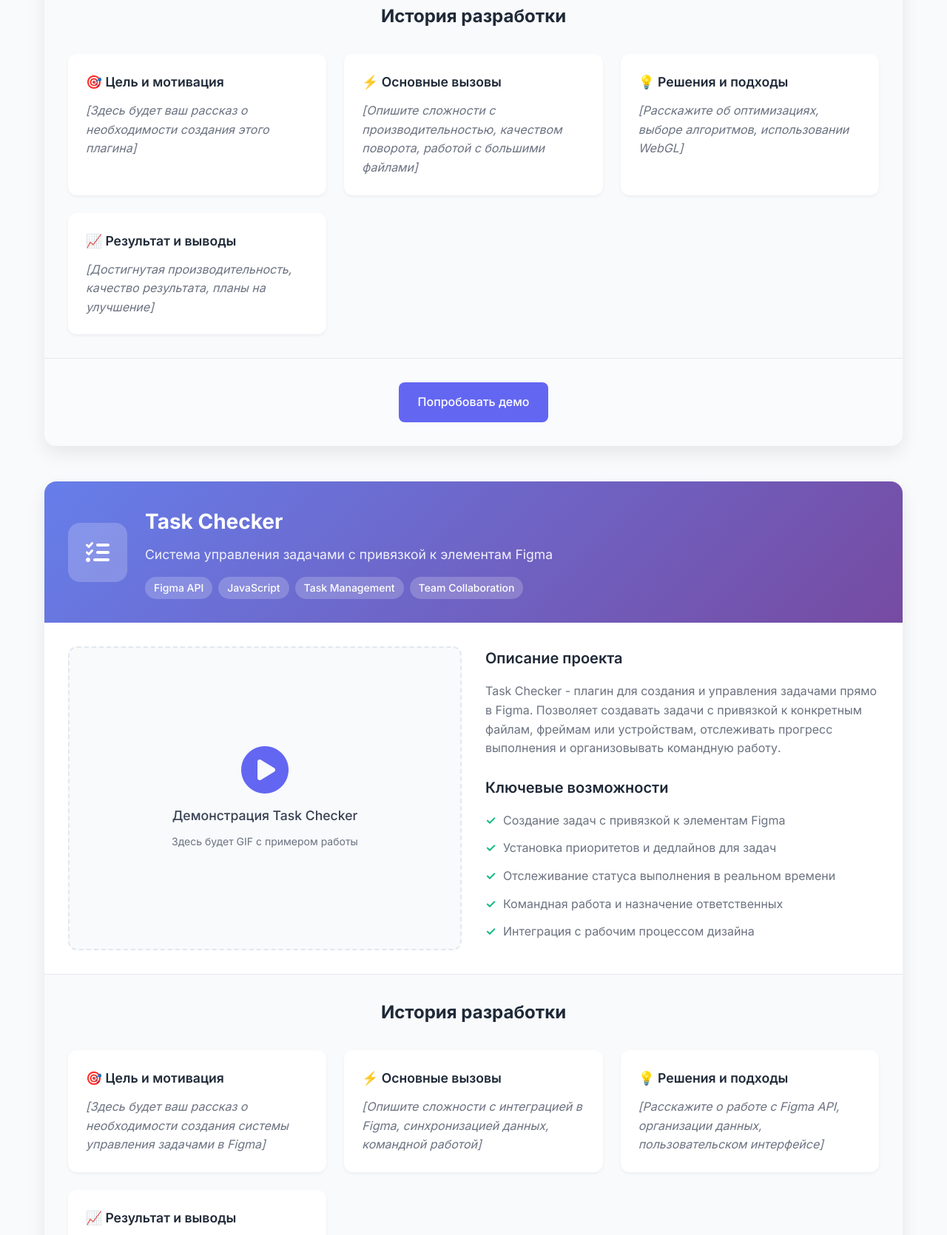
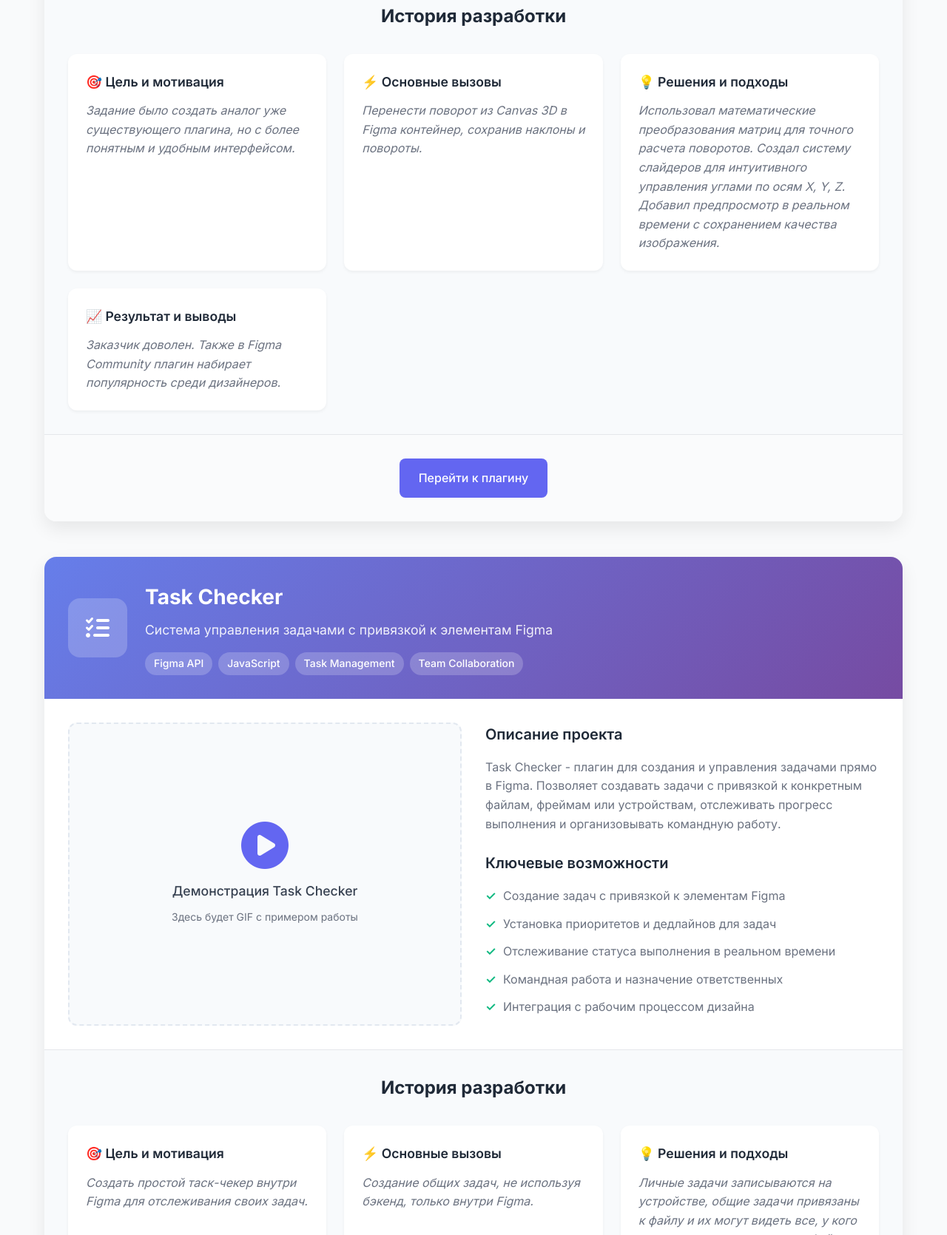
Before and after one commit to senseyko666/portfolio, a website: page index.html in a window 1280 px wide. Shown: the part 7685-9355 px from the top of the page at 74% size. Drawn offline with Linux system fonts and the light colour scheme.

Commit message:
Complete plugin stories: Image Rotation Studio and Task Checker development history, replace demo buttons with real Figma Community links

```diff
--- a/index.html
+++ b/index.html
@@ -194,7 +194,7 @@
                     </div>
                 </div>
 
-                <div class="project-card">
+                <div class="project-card" onclick="scrollToPlugin('task-checker')">
                     <div class="project-image">
                         <i class="fas fa-tasks"></i>
                     </div>
@@ -405,7 +405,7 @@
                 </div>
 
                 <div class="plugin-links">
-                    <a href="#" class="btn btn-primary">Попробовать демо</a>
+                    <a href="https://www.figma.com/community/plugin/1563990267434579741/color-target" target="_blank" class="btn btn-primary">Перейти к плагину</a>
                 </div>
             </div>
 
@@ -456,34 +456,33 @@
                     <div class="story-content">
                         <div class="story-section">
                             <h5>🎯 Цель и мотивация</h5>
-                            <p>[Здесь будет ваш рассказ о необходимости создания этого плагина]</p>
+                            <p>Задание было создать аналог уже существующего плагина, но с более понятным и удобным интерфейсом.</p>
                         </div>
 
                         <div class="story-section">
                             <h5>⚡ Основные вызовы</h5>
-                            <p>[Опишите сложности с производительностью, качеством поворота, работой с большими файлами]
-                            </p>
+                            <p>Перенести поворот из Canvas 3D в Figma контейнер, сохранив наклоны и повороты.</p>
                         </div>
 
                         <div class="story-section">
                             <h5>💡 Решения и подходы</h5>
-                            <p>[Расскажите об оптимизациях, выборе алгоритмов, использовании WebGL]</p>
+                            <p>Использовал математические преобразования матриц для точного расчета поворотов. Создал систему слайдеров для интуитивного управления углами по осям X, Y, Z. Добавил предпросмотр в реальном времени с сохранением качества изображения.</p>
                         </div>
 
                         <div class="story-section">
                             <h5>📈 Результат и выводы</h5>
-                            <p>[Достигнутая производительность, качество результата, планы на улучшение]</p>
+                            <p>Заказчик доволен. Также в Figma Community плагин набирает популярность среди дизайнеров.</p>
                         </div>
                     </div>
                 </div>
 
                 <div class="plugin-links">
-                    <a href="#" class="btn btn-primary">Попробовать демо</a>
+                    <a href="https://www.figma.com/community/plugin/1563994445553183521/image-rotation-studio" target="_blank" class="btn btn-primary">Перейти к плагину</a>
                 </div>
             </div>
 
             <!-- Task Checker Plugin -->
-            <div class="plugin-showcase">
+            <div class="plugin-showcase" id="task-checker">
                 <div class="plugin-header">
                     <div class="plugin-icon">
                         <i class="fas fa-tasks"></i>
@@ -529,28 +528,28 @@
                     <div class="story-content">
                         <div class="story-section">
                             <h5>🎯 Цель и мотивация</h5>
-                            <p>[Здесь будет ваш рассказ о необходимости создания системы управления задачами в Figma]</p>
+                            <p>Создать простой таск-чекер внутри Figma для отслеживания своих задач.</p>
                         </div>
 
                         <div class="story-section">
                             <h5>⚡ Основные вызовы</h5>
-                            <p>[Опишите сложности с интеграцией в Figma, синхронизацией данных, командной работой]</p>
+                            <p>Создание общих задач, не используя бэкенд, только внутри Figma.</p>
                         </div>
 
                         <div class="story-section">
                             <h5>💡 Решения и подходы</h5>
-                            <p>[Расскажите о работе с Figma API, организации данных, пользовательском интерфейсе]</p>
+                            <p>Личные задачи записываются на устройстве, общие задачи привязаны к файлу и их могут видеть все, у кого есть доступ редактирования файла.</p>
                         </div>
 
                         <div class="story-section">
                             <h5>📈 Результат и выводы</h5>
-                            <p>[Улучшение рабочего процесса, повышение продуктивности команды, планы развития]</p>
+                            <p>Интересная задача. В процессе еще добавились функции отслеживания времени выполнения, подсчет затраченного времени на выполнение и всё это внутри плагина без бэкенда.</p>
                         </div>
                     </div>
                 </div>
 
                 <div class="plugin-links">
-                    <a href="#" class="btn btn-primary">Попробовать демо</a>
+                    <a href="https://www.figma.com/community/plugin/1560377318532598399/task-checker" target="_blank" class="btn btn-primary">Перейти к плагину</a>
                 </div>
             </div>
         </div>
```
